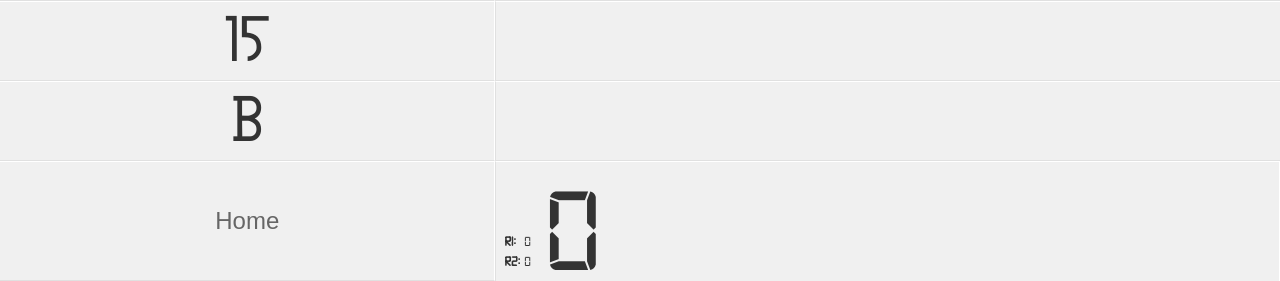
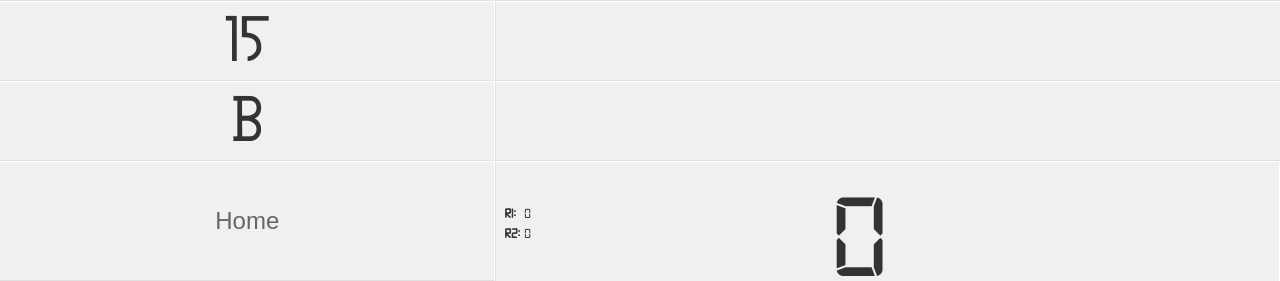
Before and after one commit to enkeistar/darts, a Flask app: page /games/1/ in a window 1280 px wide. Shown: the part 519-800 px from the top of the page. Run offline with Flask 2, Linux system fonts and the light colour scheme; tables that the repository leaves empty hold one stand-in row (values such as "Sample post"); some libraries are stand-ins or nearby versions.

Commit message:
Adjusted display of score.

```diff
--- a/darts/static/stylesheets/score-board.css
+++ b/darts/static/stylesheets/score-board.css
@@ -152,18 +152,19 @@ header {
 	border-left: solid 1px #e0e0e0;
 	border-right: solid 1px #fff;
 	border-top: solid 1px #fff;
-	vertical-align: middle;
 }
 
 .score-row {
-	display: table-row;
+	display: table;
+	height: 100%;
+	width: 100%;
 }
 
 .round-scores {
 	display: table-cell;
-	float: left;
-	width: 48px;
-	padding-left: 8px;
+	padding: 0 8px;
+	height: 100%;
+	vertical-align: middle;
 }
 
 .round-score {
@@ -177,23 +178,7 @@ header {
 .current-round-points {
 	display: table-cell;
 	font-size: 15vh;
-	line-height: 0.7em;
+	line-height: 0;
+	vertical-align: middle;
+	height: 100%;
 }
-
-/*
-.round-scores {
-	float: left;
-	vertical-align: middle;
-}
-.round-score {
-	font-size: 12px;
-}
-.current-round-points {
-	float: left;
-	font-size: 15vh;
-	line-height: 1em;
-	text-align: center;
-	display: table-cell;
-	vertical-align: middle;
-}
-*/
```
